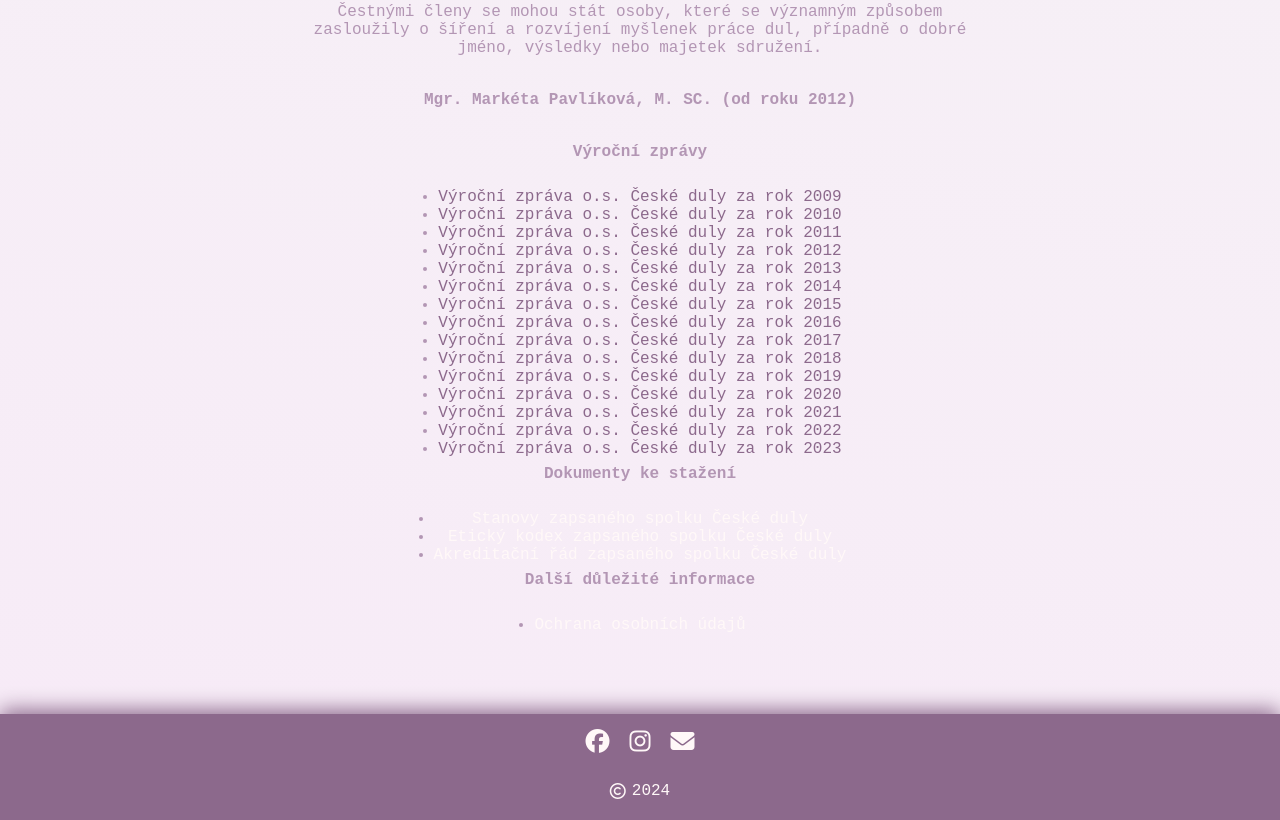
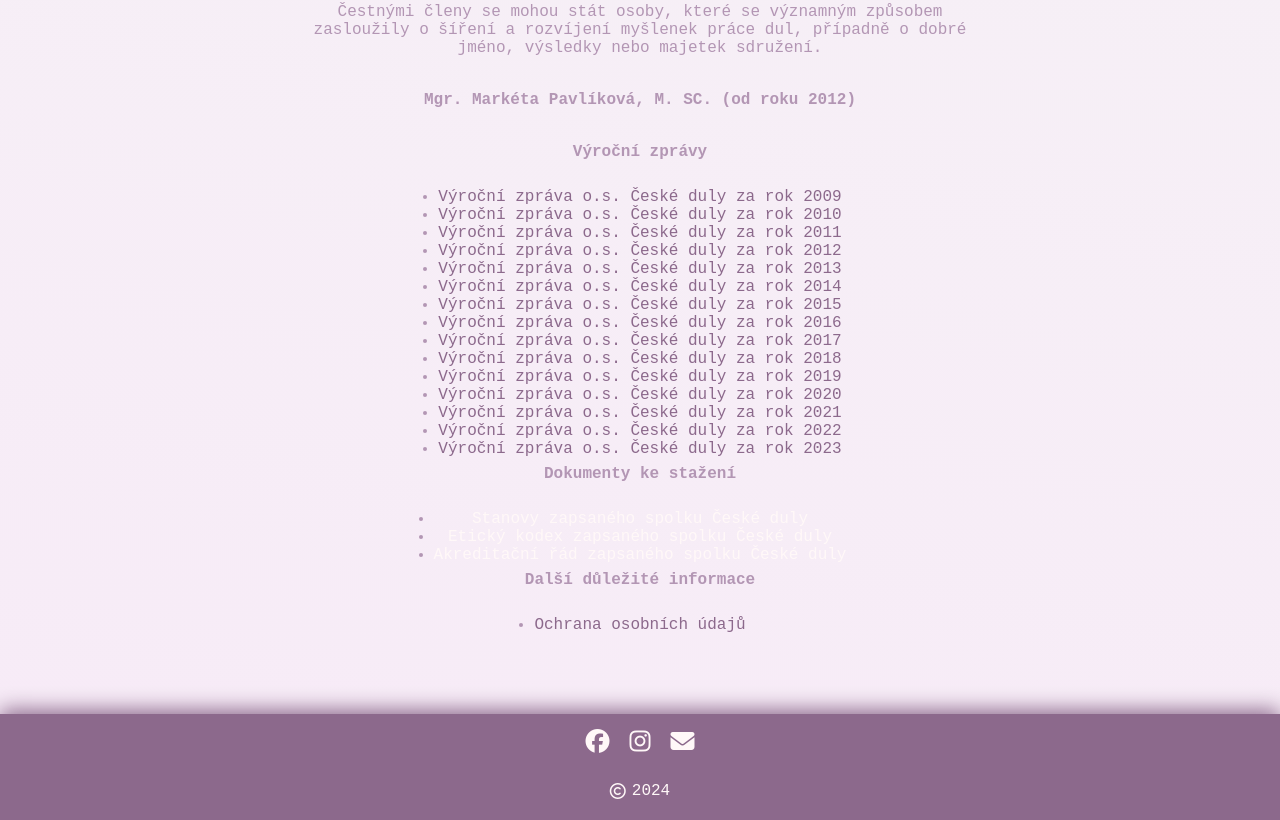
Before and after one commit to CreativeOxana/mojedula, a React (Vite) app: page /about in a window 1280 px wide. Shown: the part 1373-2193 px from the top of the page. Built offline with nearby package versions, Linux system fonts and the light colour scheme; a web font is replaced by a local one.

Commit message:
Update style.css

```diff
--- a/src/pages/components/About/style.css
+++ b/src/pages/components/About/style.css
@@ -2,6 +2,8 @@
   margin-top: 150px;
 }
 
-.container.info .annual_report a {
+.container.info .annual_report a,
+.contianer.info .download a,
+.container.info .important a {
   color: var(--brand-color);
 }
```
